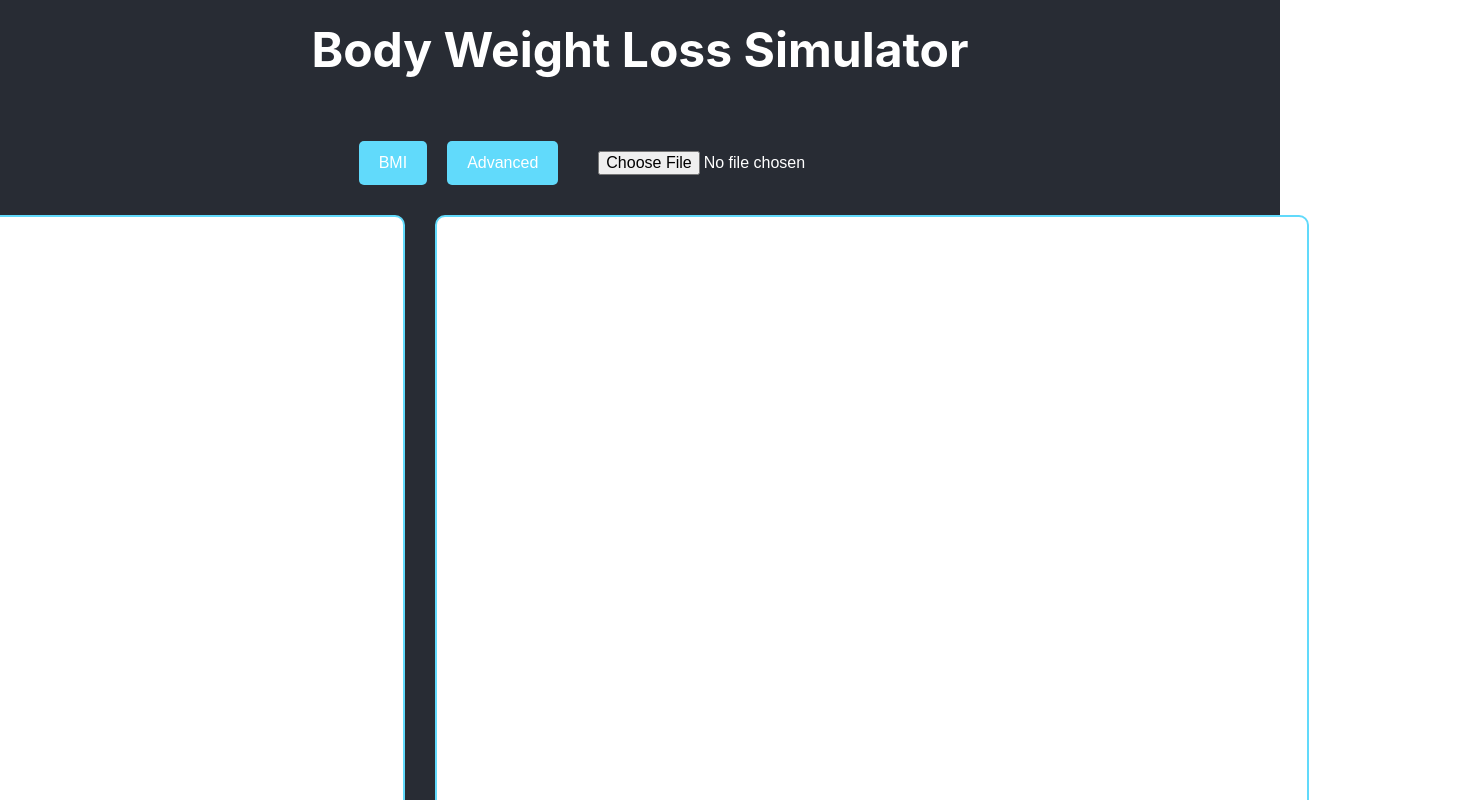
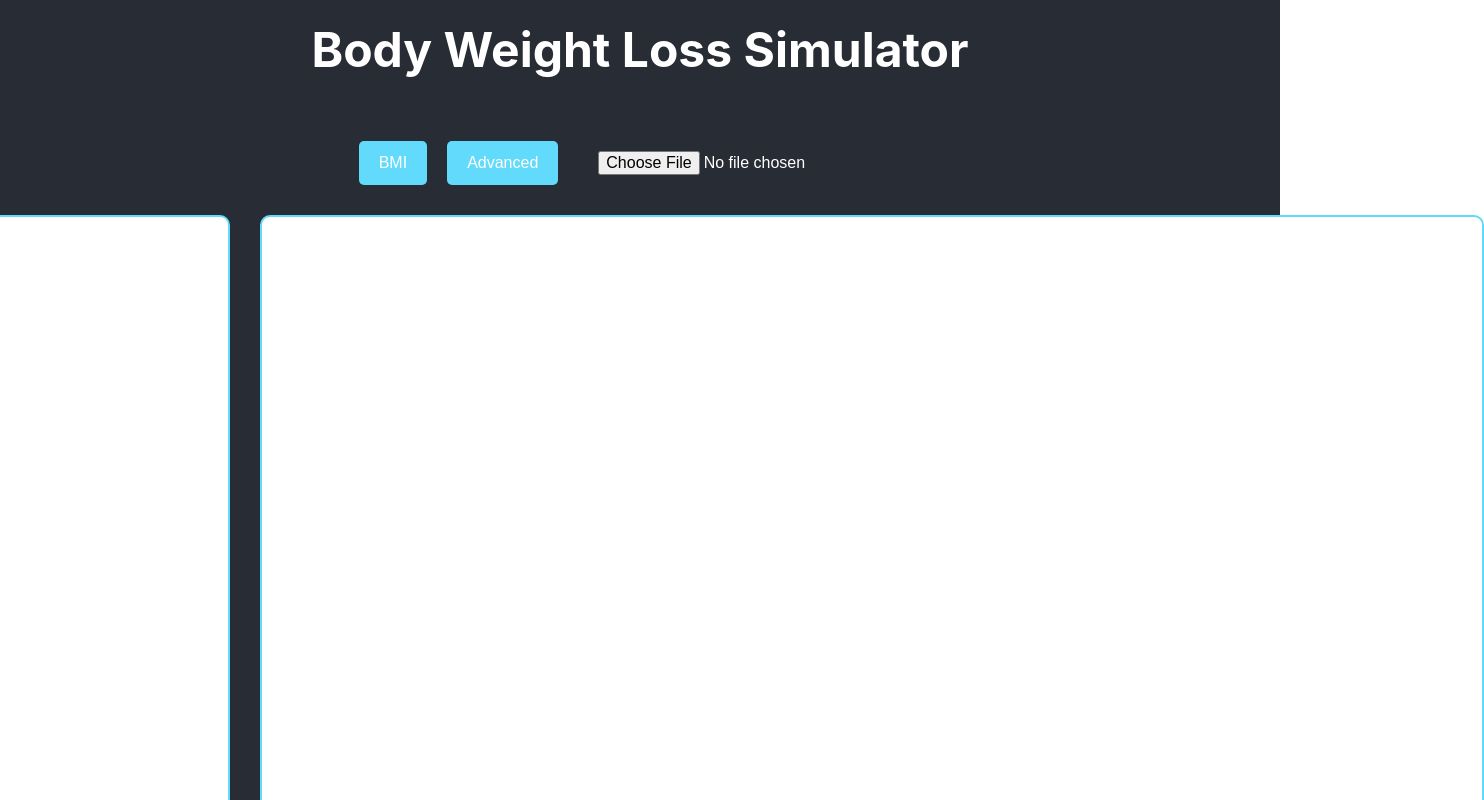
Before and after one commit to MeteSamlioglu/BodyWeightLossSimulatorFrontend, a React (Create React App) app: page / in a window 1280 px wide. Shown: the top 800 px of the page, 1484 px wide, since content can reach past the window. Built offline with nearby package versions, Linux system fonts and the light colour scheme.

Commit message:
canva is enlarged

```diff
--- a/src/App.css
+++ b/src/App.css
@@ -1,4 +1,4 @@
-/* Existing CSS remains the same */
+/* Genel uygulama stilleri */
 .App-header {
   background-color: #282c34;
   min-height: 100vh;
@@ -12,23 +12,26 @@
 
 .App-title {
   margin-top: 20px;
-  font-size: 48px; /* Increased font size for the header */
+  font-size: 48px;
 }
 
+/* Kontrollerin stili */
 .controls {
   display: flex;
   margin-top: 20px;
   justify-content: center;
 }
 
+/* İçerik düzeni */
 .content {
   display: flex;
   align-items: flex-start;
   margin-top: 20px;
   justify-content: center;
-  position: relative; /* Added for absolute positioning of BMI and Advanced sections */
+  position: relative;
 }
 
+/* Sol bölüm (yüklenen görüntü ve formlar) */
 .left-section {
   display: flex;
   flex-direction: column;
@@ -36,22 +39,24 @@
   margin-right: 20px;
 }
 
+/* Görüntü kapsayıcısı */
 .image-container {
   position: relative;
   width: 400px;
-  height: 620px; /* Increased height to accommodate the label */
+  height: 620px;
   border: 2px solid #61dafb;
   border-radius: 10px;
   padding: 10px;
   background-color: white;
   overflow: hidden;
   display: flex;
-  flex-direction: column; /* Stack items vertically */
+  flex-direction: column;
   align-items: center;
   justify-content: center;
   margin: 0 10px;
 }
 
+/* Yüklenen görüntü */
 .uploaded-image {
   max-width: 100%;
   max-height: 100%;
@@ -59,24 +64,27 @@
   display: block;
 }
 
+/* Görüntü altındaki metin (ör. "Original", "1st") */
 .image-label {
   text-align: center;
   margin-top: 5px;
-  font-size: 20px; /* Increased font size */
+  font-size: 20px;
   color: #282c34;
-  font-weight: bold; /* Make text bold */
+  font-weight: bold;
 }
 
+/* Buton grubu */
 .button-group {
   display: flex;
   justify-content: center;
   align-items: center;
-  flex-wrap: wrap; /* Allow buttons to wrap to the next line if needed */
+  flex-wrap: wrap;
   position: absolute;
-  top: 0; /* Align with top of the content */
-  left: -200px; /* Adjust position to left of the left rectangle */
+  top: 0;
+  left: -200px;
 }
 
+/* Butonların genel stili */
 .toggle-button,
 .new-button,
 .calculate-button,
@@ -93,32 +101,36 @@
   color: white;
 }
 
+/* Dosya yükleme inputu */
 .file-input {
   margin: 10px;
   padding: 10px 20px;
   font-size: 16px;
   cursor: pointer;
   border: none;
-  background-color: transparent; /* Make background transparent */
-  color: white; /* Make text white */
+  background-color: transparent;
+  color: white;
 }
 
+/* Aktif butonların stili */
 .toggle-button.active,
 .new-button.active {
   background-color: #ff5733;
 }
 
+/* BMI ve Advanced bölümleri */
 .bmi-section,
 .advanced-section {
   position: absolute;
-  left: -350px; /* Position to the left of the left rectangle */
-  top: 100px; /* Adjust the top position to prevent overlap */
+  left: -350px;
+  top: 100px;
   background-color: #333;
   padding: 20px;
   border-radius: 10px;
   box-shadow: 0 4px 8px rgba(0, 0, 0, 0.1);
 }
 
+/* BMI formu */
 .bmi-form {
   display: flex;
   flex-direction: column;
@@ -133,11 +145,13 @@
   border-radius: 5px;
 }
 
+/* BMI sonucu */
 .bmi-result {
   margin-top: 20px;
   font-size: 18px;
 }
 
+/* BMI tablosu */
 .bmi-table {
   margin-top: 20px;
   max-width: 800px;
@@ -176,31 +190,36 @@
   color: white;
 }
 
+/* Sağ bölüm (görüntülerin gösterildiği kapsayıcı) */
 .right-section {
   flex: 1;
   display: flex;
   align-items: center;
-  justify-content: center;
+  justify-content: flex-start; /* İçeriği sola yasladık */
 }
 
+/* Kaydırılabilir kapsayıcı */
 .scrollable-container {
   display: flex;
   overflow-x: auto;
-  width: 850px; /* Fixed width for the scrollable section */
-  height: 640px; /* Adjusted height to accommodate labels */
+  width: 1200px; /* Genişliği sabit bir değer yaptık */
+  height: 640px;
   border: 2px solid #61dafb;
   border-radius: 10px;
   background-color: white;
   padding: 10px;
+  flex-wrap: nowrap; /* Görüntülerin tek satırda kalmasını sağlar */
 }
 
+/* Görüntü kapsayıcıları */
 .scrollable-container .image-container {
   flex-shrink: 0;
   width: 400px;
-  height: 620px; /* Match the height of the individual image containers */
+  height: 620px;
   margin-right: 20px;
 }
 
+/* Advanced bölümündeki input grupları */
 .advanced-section .input-group {
   display: flex;
   flex-direction: column;
```
